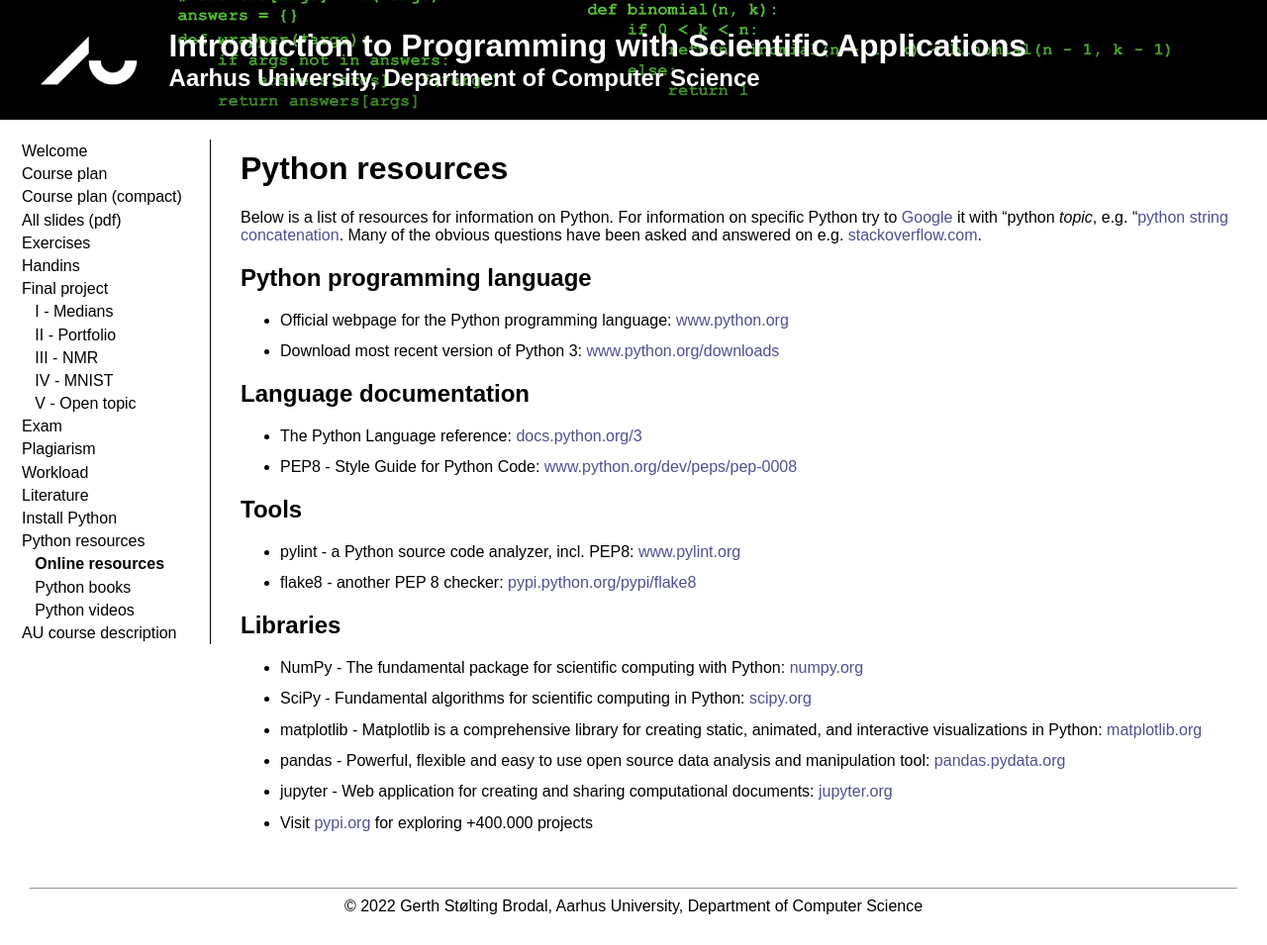
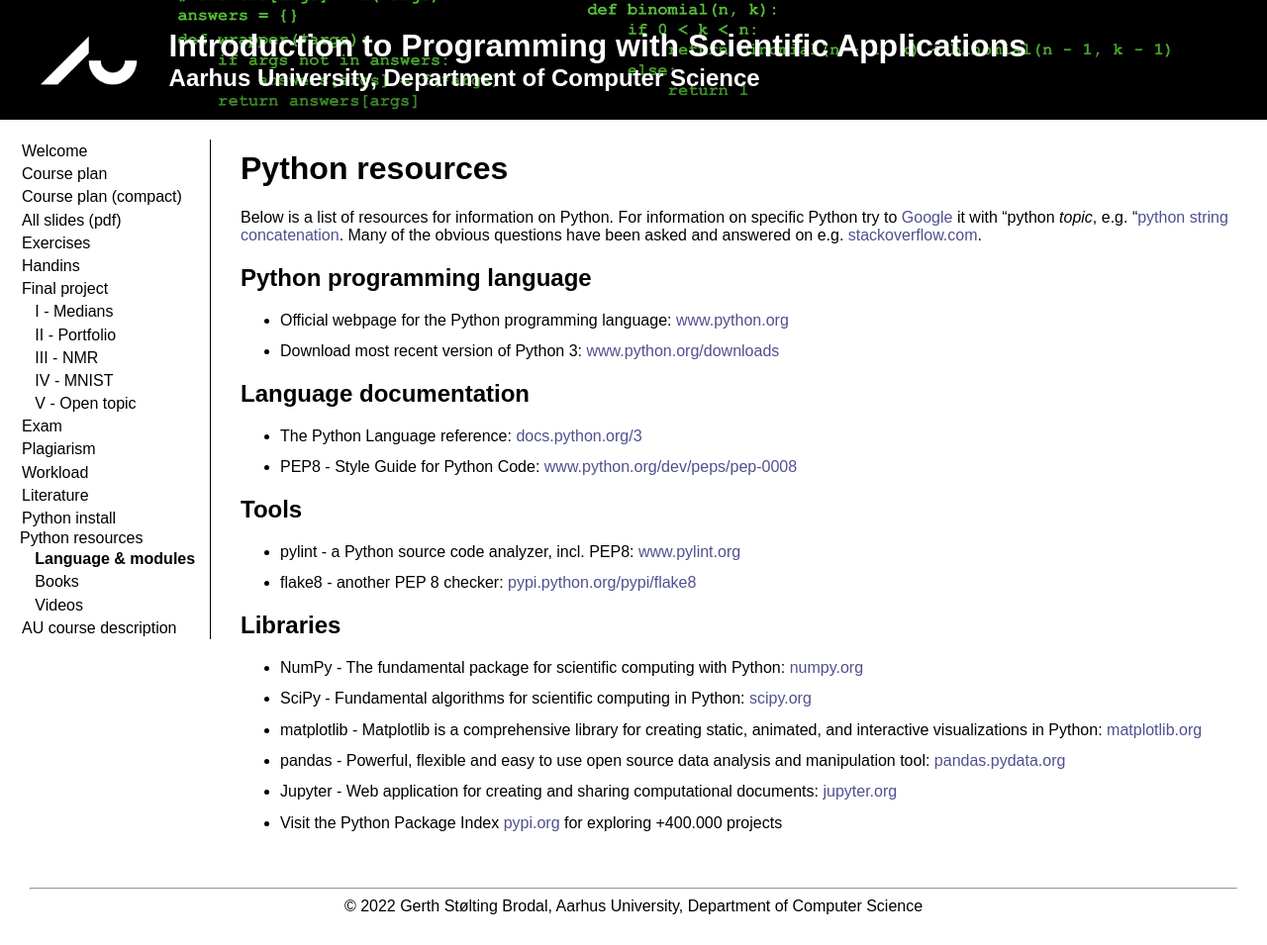
Before and after one commit to gsbrodal/gsbrodal.github.io, a Jekyll site: the page built from ipsa/resources-modules.md, in a window 1280 px wide. Shown: the whole page at 99% size. Built offline with Jekyll 4.4.1, drawn with Linux system fonts in a browser that asks for light colours; our own code applies the rules of GitHub Pages for plain Markdown files.

Commit message:
menu bugfix

```diff
--- a/_config.yml
+++ b/_config.yml
@@ -37,14 +37,14 @@
     url: "workload"
   - title: "Literature"
     url: "literature"
-  - title: "Install Python"
+  - title: "Python install"
     url: "install"
   - title: "Python resources"
-  - title: "&nbsp;&nbsp;&nbsp;Online resources"
-    url: "resources"
-  - title: "&nbsp;&nbsp;&nbsp;Python books"
+  - title: "&nbsp;&nbsp;&nbsp;Language &amp; modules"
+    url: "resources-modules"
+  - title: "&nbsp;&nbsp;&nbsp;Books"
     url: "resources-books"
-  - title: "&nbsp;&nbsp;&nbsp;Python videos"
+  - title: "&nbsp;&nbsp;&nbsp;Videos"
     url: "resources-videos"
   - title: "AU course description"
     url: "https://kursuskatalog.au.dk/en/course/117934/Introduction-to-Programming-with-Scientific-Applications"
--- a/_layouts/ipsa.html
+++ b/_layouts/ipsa.html
@@ -64,7 +64,7 @@
       </div>
     </header>
     <nav>
-      {% for entry in site.menu %}{% if page.url != nil %}{% if page.url contains entry.url %}<a href="{{ entry.url }}" class="current">{% else %}<a href="{{ entry.url }}">{% endif %}{{ entry.title }}</a>{% else %}{{ entry.title }}{% endif %}
+      {% for entry in site.menu %}{% if entry.url != nil %}{% if page.url contains entry.url %}<a href="{{ entry.url }}" class="current">{% else %}<a href="{{ entry.url }}">{% endif %}{{ entry.title }}</a>{% else %}{{ entry.title }}{% endif %}
       {% endfor %}
     </nav><div class="content">{{ content }}</div>
     <footer>
--- a/ipsa/resources.md
+++ b/ipsa/resources-modules.md
@@ -33,6 +33,6 @@
   [matplotlib.org](https://matplotlib.org)
 * pandas - Powerful, flexible and easy to use open source data analysis and manipulation tool:
   [pandas.pydata.org](https://pandas.pydata.org/)
-* jupyter - Web application for creating and sharing computational documents:
+* Jupyter - Web application for creating and sharing computational documents:
   [jupyter.org](https://jupyter.org/)
-* Visit [pypi.org](https://pypi.org) for exploring +400.000 projects
+* Visit the Python Package Index [pypi.org](https://pypi.org) for exploring +400.000 projects
```
